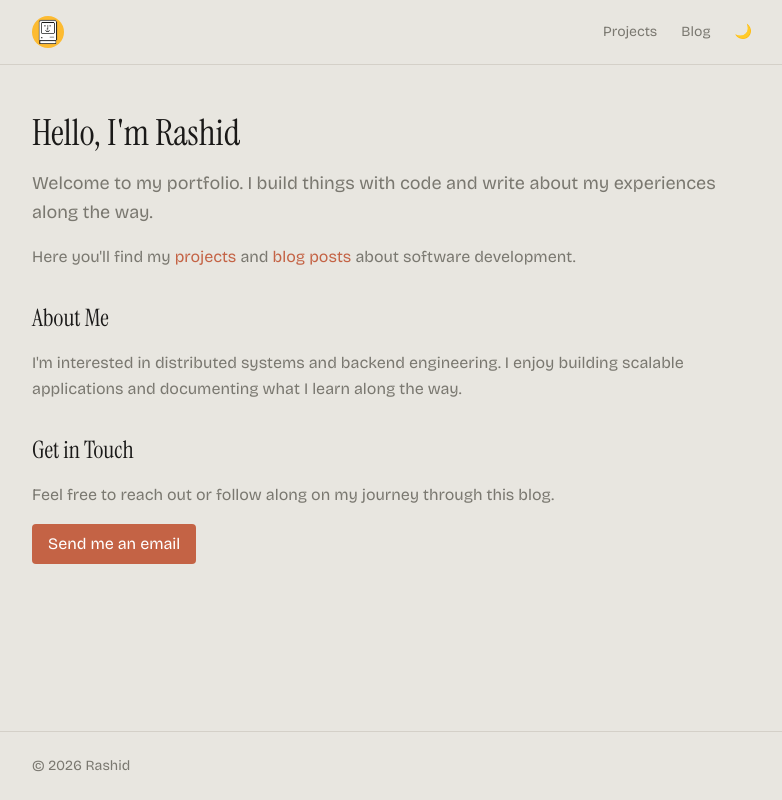
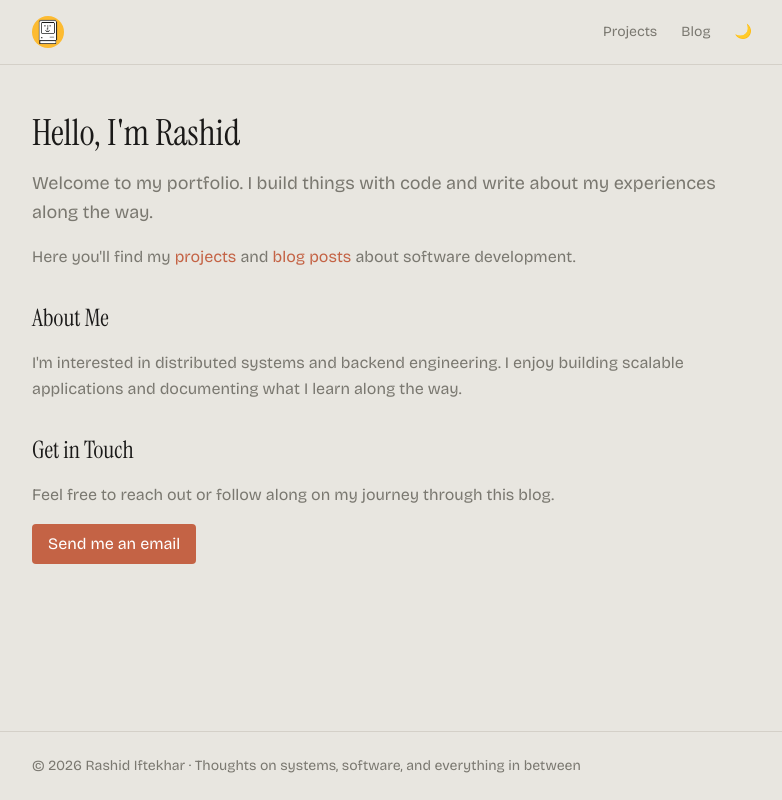
Before and after one commit to thelaserunicorn/rashid.github.io, a Next.js app: page / in a window 1280 px wide. Shown: the whole page, without its empty margins (248-1030 px from the left). Built offline with nearby package versions, Linux system fonts and the light colour scheme.

Commit message:
footer: add tagline

```diff
--- a/src/app/layout.tsx
+++ b/src/app/layout.tsx
@@ -79,7 +79,7 @@ export default function RootLayout({
             </main>
             <footer className="border-t border-border">
               <div className="max-w-3xl mx-auto px-6 py-6 text-sm text-secondary font-sans">
-                &copy; {new Date().getFullYear()} Rashid
+                &copy; {new Date().getFullYear()} Rashid Iftekhar &middot; Thoughts on systems, software, and everything in between
               </div>
             </footer>
           </div>
```
